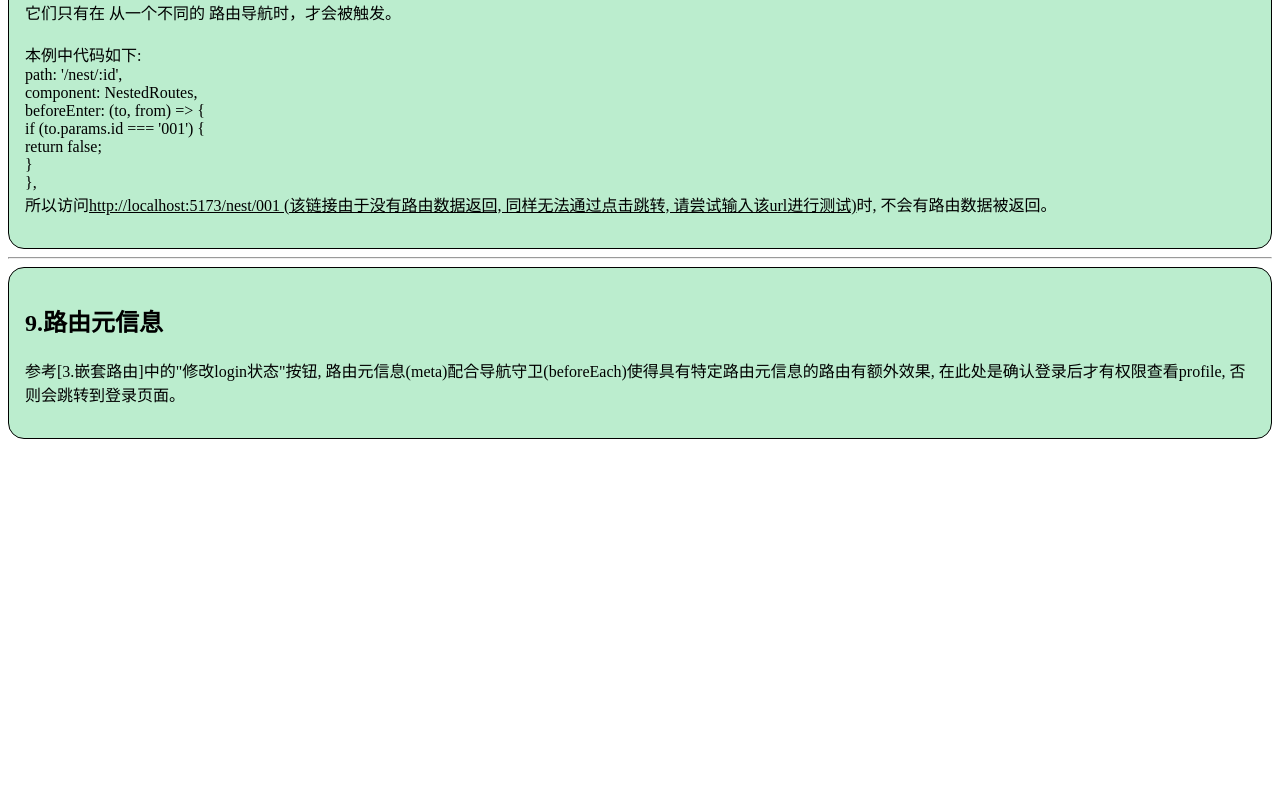
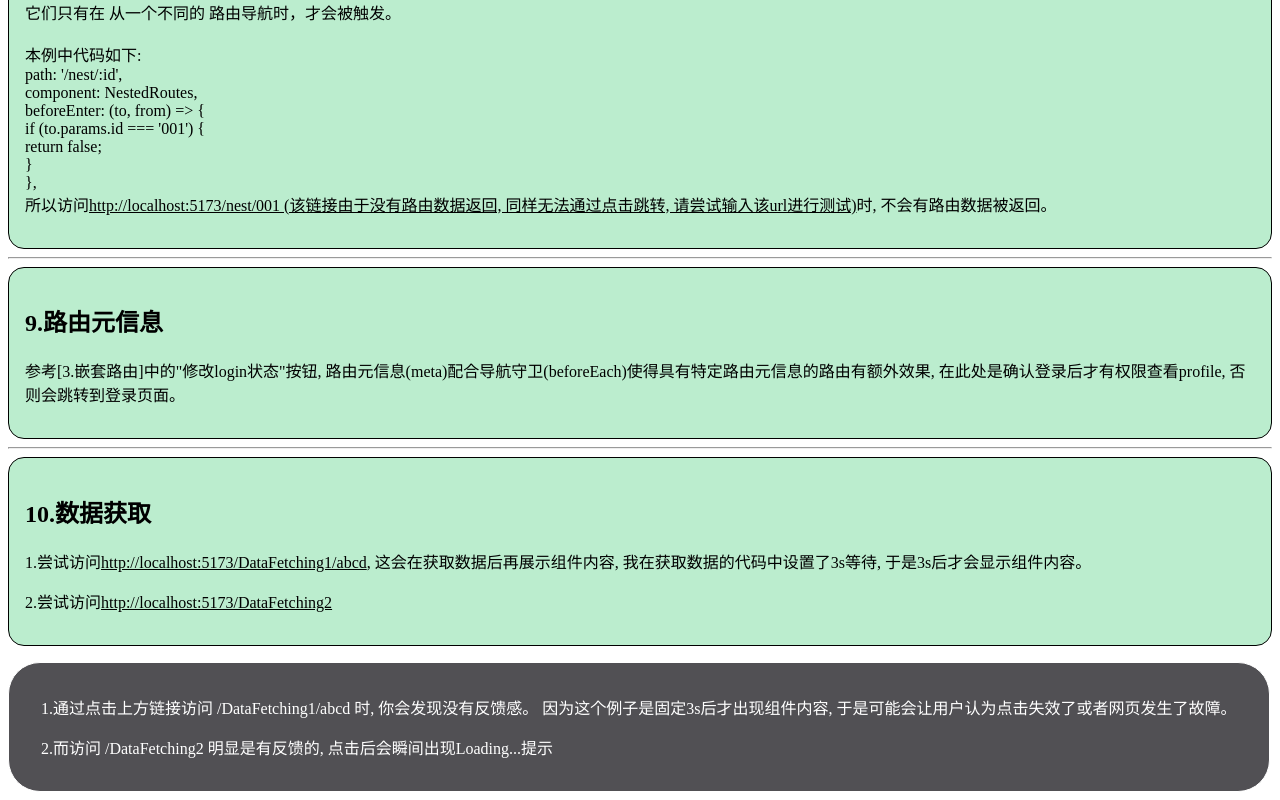
Before and after one commit to yl907/learning-vue, a Vue app in the folder 3_vue-router/: page / in a window 1280 px wide. Shown: the part 3876-4676 px from the top of the page. Before the commit the page ends 4323 px from the top, so only its background shows below. Built offline with nearby package versions, Linux system fonts and the light colour scheme.

Commit message:
add 3_vue-router/src/views/10_1

```diff
--- a/3_vue-router/src/App.vue
+++ b/3_vue-router/src/App.vue
@@ -210,7 +210,17 @@ import store from './store';
     <h2>9.路由元信息</h2>
     <p>参考[3.嵌套路由]中的"修改login状态"按钮, 路由元信息(meta)配合导航守卫(beforeEach)使得具有特定路由元信息的路由有额外效果, 在此处是确认登录后才有权限查看profile, 否则会跳转到登录页面。</p>
   </div>
-
+  <hr />
+  <!-- 10.数据获取 -->
+  <div class="box">
+    <h2>10.数据获取</h2>
+    <p>1.尝试访问<router-link to="/DataFetching1/abcd">http://localhost:5173/DataFetching1/abcd</router-link>, 这会在获取数据后再展示组件内容, 我在获取数据的代码中设置了3s等待, 于是3s后才会显示组件内容。</p>
+    <p>2.尝试访问<router-link to="/DataFetching2">http://localhost:5173/DataFetching2</router-link></p>
+  </div>
+  <div class="summary">
+    <p>1.通过点击上方链接访问 /DataFetching1/abcd 时, 你会发现没有反馈感。 因为这个例子是固定3s后才出现组件内容, 于是可能会让用户认为点击失效了或者网页发生了故障。</p>
+    <p>2.而访问 /DataFetching2 明显是有反馈的, 点击后会瞬间出现Loading...提示</p>
+  </div>
 </template>
 
 <style scoped>
--- /dev/null
+++ b/3_vue-router/src/views/10_2DataFetching.vue
@@ -0,0 +1,55 @@
+<script>
+  export default {
+    data() {
+      return {
+        loading: false,
+        post: null,
+        error: null,
+      }
+    },
+    watch: {
+      '$route.params': {
+        handler() {
+          this.fetchData()
+            .then(post => {
+              this.setData(null, post);
+            })
+            .catch(err => {
+              this.setData(err.toString(), null);
+            });
+        },
+        immediate: true,
+      },
+    },
+    methods: {
+      async fetchData() {
+        this.error = this.post = null;
+        this.loading = true;
+        return new Promise((resolve) => {
+          setTimeout(() => {
+            resolve({title: `data fetched!`, body: `this is data body.`});
+          }, 3000);
+        });
+      },
+      setData(err, post) {
+        this.loading = false;
+        this.err = err;
+        this.post = post;
+      }
+    }
+  }
+</script>
+
+<template>
+  <div class="post">
+    <div v-if="loading" class="loading">Loading...</div>
+
+    <div v-if="error" class="error">error: {{ error }}</div>
+
+    <div v-if="post" class="content">
+      <p>post:</p>
+      <h2>{{ post.title }}</h2>
+      <p>{{ post.body }}</p>
+    </div>
+  </div>
+</template>
```
Also changed, not shown: 3_vue-router/src/router/index.js (+10 -4 lines).
